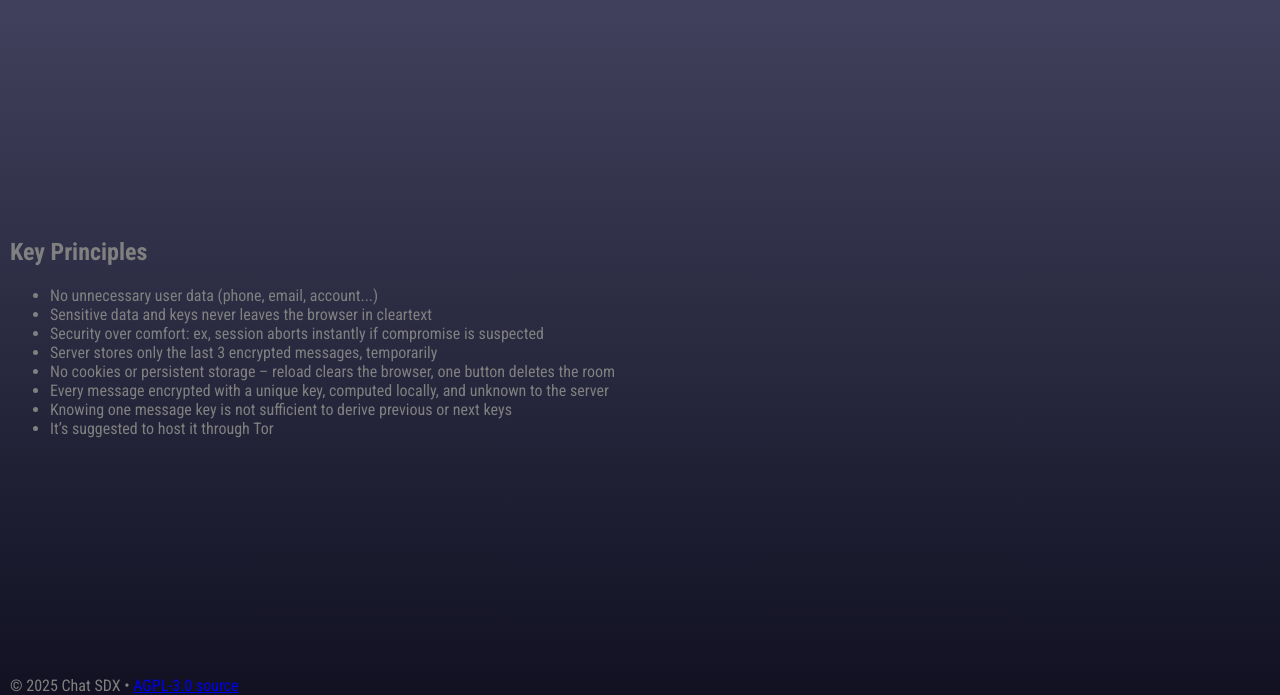
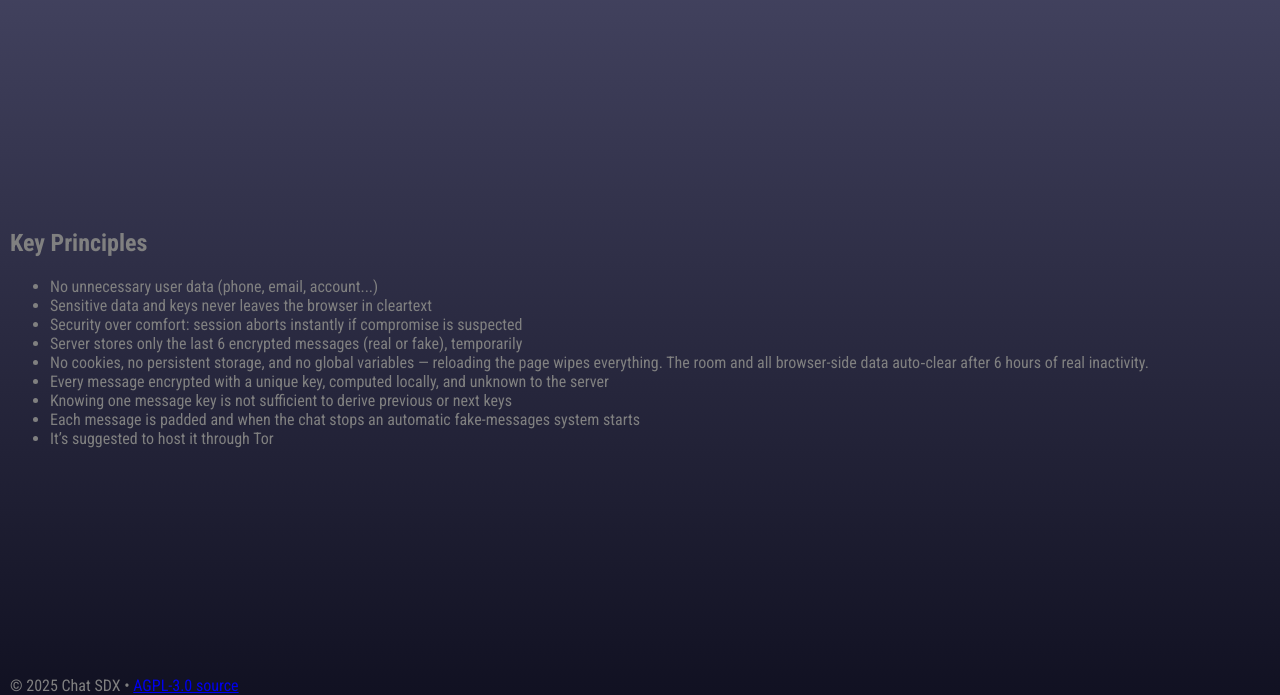
Before and after one commit to Davideva993/Chat-SDX, a plain HTML site: page front/index.html in a window 1280 px wide. Shown: the part 105-800 px from the top of the page. Drawn offline with Linux system fonts and the light colour scheme.

Commit message:
readme and index update

```diff
--- a/front/index.html
+++ b/front/index.html
@@ -57,11 +57,12 @@
                 <ul>
                     <li>No unnecessary user data (phone, email, account...)</li>
                     <li>Sensitive data and keys never leaves the browser in cleartext</li>
-                    <li>Security over comfort: ex, session aborts instantly if compromise is suspected</li>
-                    <li>Server stores only the last 3 encrypted messages, temporarily</li>
-                    <li>No cookies or persistent storage – reload clears the browser, one button deletes the room</li>
+                    <li>Security over comfort: session aborts instantly if compromise is suspected</li>
+                    <li>Server stores only the last 6 encrypted messages (real or fake), temporarily</li>
+                    <li>No cookies, no persistent storage, and no global variables — reloading the page wipes everything. The room and all browser-side data auto‑clear after 6 hours of real inactivity.</li>
                     <li>Every message encrypted with a unique key, computed locally, and unknown to the server</li>
                     <li>Knowing one message key is not sufficient to derive previous or next keys</li>
+                    <li>Each message is padded and when the chat stops an automatic fake-messages system starts</li>
                     <li>It’s suggested to host it through Tor</li>
                 </ul>
             </section>
```
Also changed, not shown: readme.md.
